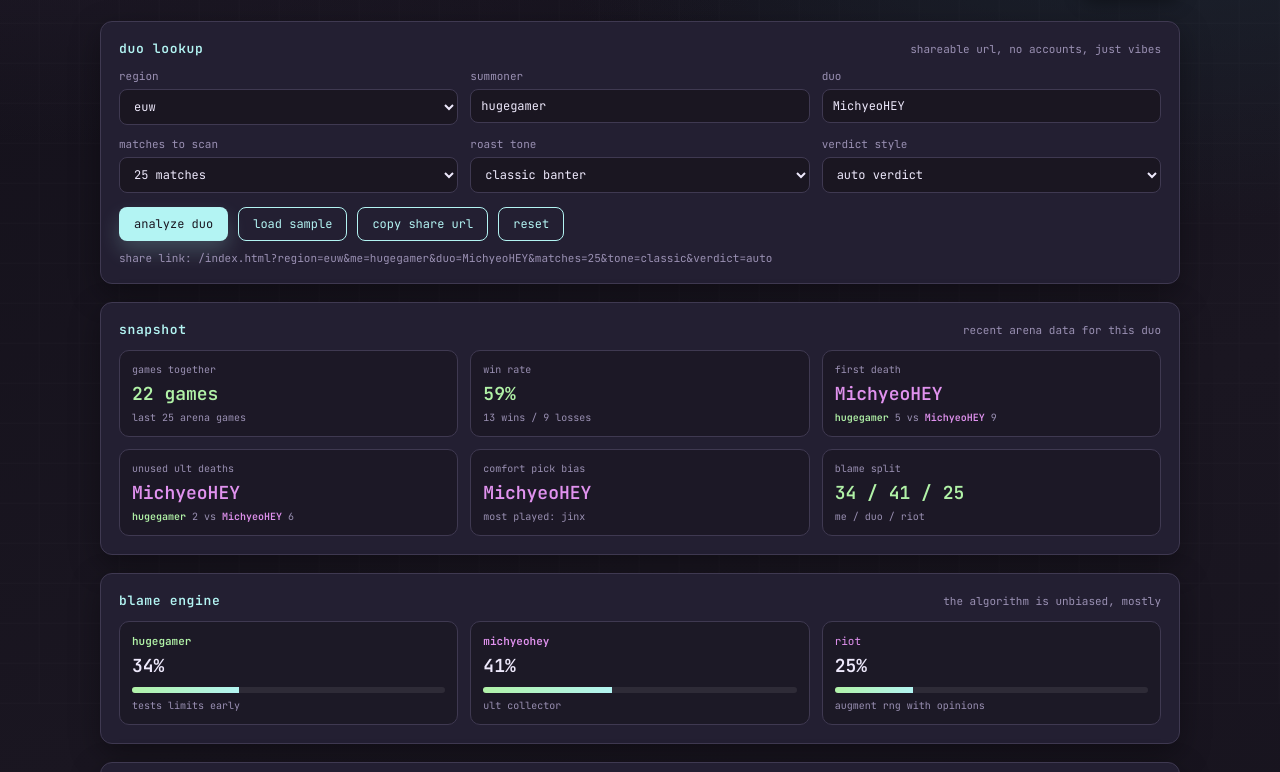
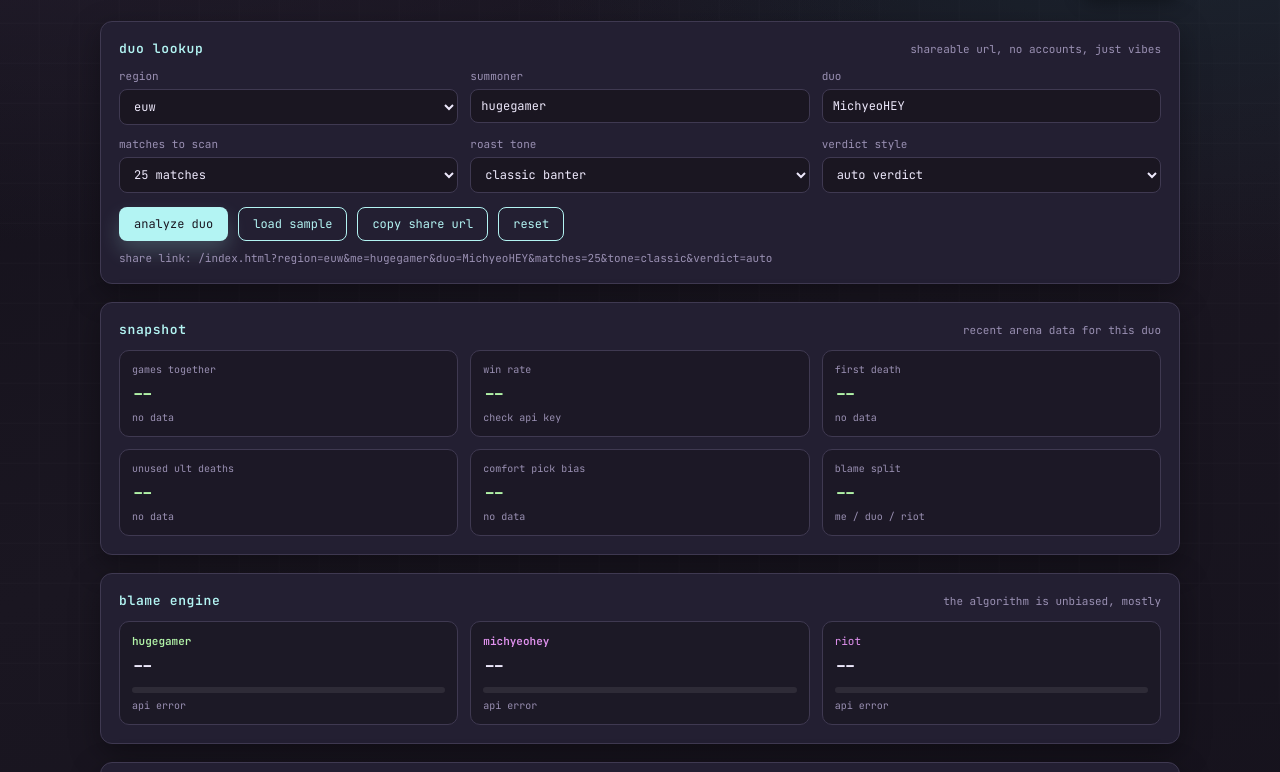
Before and after one commit to deanyo/league-arena-duo, a plain HTML site: page index.html in a window 1280 px wide. Shown: the part 96-868 px from the top of the page. Drawn offline with Linux system fonts and the light colour scheme; no server answers.

Commit message:
Show API errors instead of demo fallback

```diff
--- a/index.html
+++ b/index.html
@@ -771,6 +771,64 @@
       });
     }
 
+    function renderErrorState(message, params) {
+      const safeMessage = message ? String(message) : "api error";
+      const names = {
+        me: params && params.me ? params.me : DEFAULTS.me,
+        duo: params && params.duo ? params.duo : DEFAULTS.duo
+      };
+      const region = params && params.region ? params.region : DEFAULTS.region;
+
+      setStatus("api error", "status-bad");
+      dataSource.textContent = "data source: error";
+      duoTitle.innerHTML = formatDuoTitle(names);
+      duoSub.textContent = "arena duo report for " + region.toUpperCase();
+
+      statGames.textContent = "--";
+      statGamesSub.textContent = "no data";
+      statWinrate.textContent = "--";
+      statWinrateSub.textContent = "check api key";
+      statFirst.textContent = "--";
+      statFirstSub.textContent = "no data";
+      statUlt.textContent = "--";
+      statUltSub.textContent = "no data";
+      statComfort.textContent = "--";
+      statComfortSub.textContent = "no data";
+      statBlame.textContent = "--";
+      statBlameSub.textContent = "me / duo / riot";
+
+      blameMeLabel.textContent = names.me;
+      blameDuoLabel.textContent = names.duo;
+      blameMe.textContent = "--";
+      blameMeBar.style.width = "0%";
+      blameMeNote.textContent = "api error";
+      blameDuo.textContent = "--";
+      blameDuoBar.style.width = "0%";
+      blameDuoNote.textContent = "api error";
+      blameRiot.textContent = "--";
+      blameRiotBar.style.width = "0%";
+      blameRiotNote.textContent = "api error";
+
+      clearList(roastList);
+      const roastItem = document.createElement("li");
+      const roastTitle = document.createElement("div");
+      roastTitle.className = "list-title";
+      roastTitle.textContent = "api error";
+      const roastBody = document.createElement("div");
+      roastBody.className = "list-body";
+      roastBody.textContent = safeMessage;
+      roastItem.append(roastTitle, roastBody);
+      roastList.appendChild(roastItem);
+
+      clearList(matchTable);
+      const row = document.createElement("div");
+      row.className = "match-row";
+      row.innerHTML = "<strong>error</strong><span>--</span><span>--</span><span>check api key</span>";
+      matchTable.appendChild(row);
+
+      verdict.textContent = safeMessage;
+    }
+
     function renderVerdict(text, names) {
       const safeText = text || "no verdict yet";
       verdict.innerHTML = highlightNames(safeText, names);
@@ -846,14 +904,7 @@
 
     async function fetchDuoData(params) {
       if (!API_BASE) {
-        return {
-          ...demoData,
-          meta: {
-            ...demoData.meta,
-            duo: { me: params.me, duo: params.duo, region: params.region },
-            matchCount: Number(params.matches) || demoData.meta.matchCount
-          }
-        };
+        throw new Error("API not configured");
       }
       const url = new URL(API_BASE.replace(/\/$/, "") + "/duo");
       url.searchParams.set("region", params.region);
@@ -878,8 +929,7 @@
         const data = await fetchDuoData(params);
         renderAll(data);
       } catch (error) {
-        setStatus("api error, showing demo", "status-warn");
-        renderAll(demoData);
+        renderErrorState(error.message || "api error", params);
       }
     }
 
@@ -908,15 +958,7 @@
       const params = { ...DEFAULTS };
       applyParams(params);
       updateUrl(params);
-      renderAll({
-        ...demoData,
-        meta: {
-          ...demoData.meta,
-          duo: { me: params.me, duo: params.duo, region: params.region },
-          matchCount: Number(params.matches)
-        }
-      });
-      setStatus("defaults loaded", "status-ok");
+      runLookup(params);
     });
 
     sampleBtn.addEventListener("click", () => {
```
